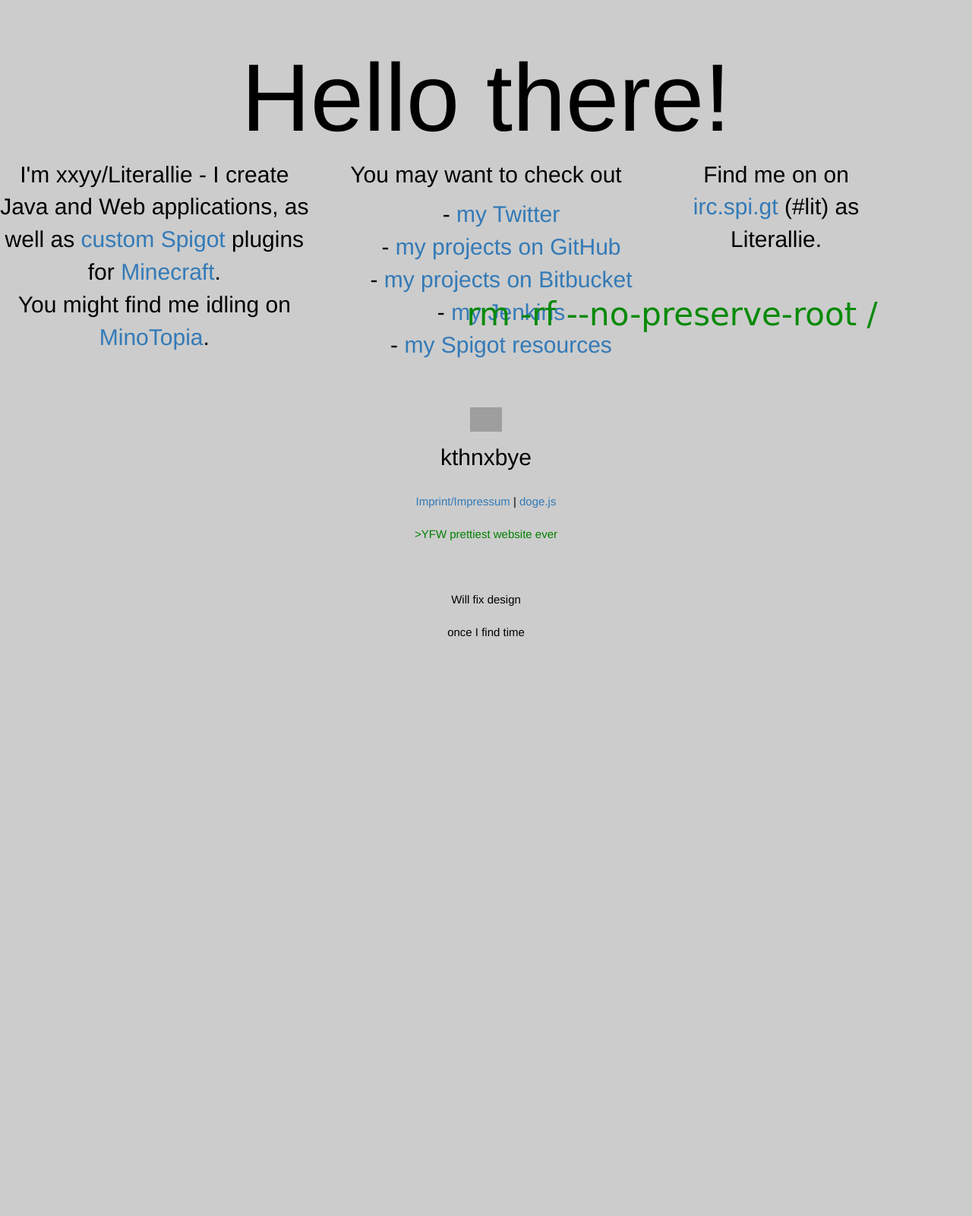
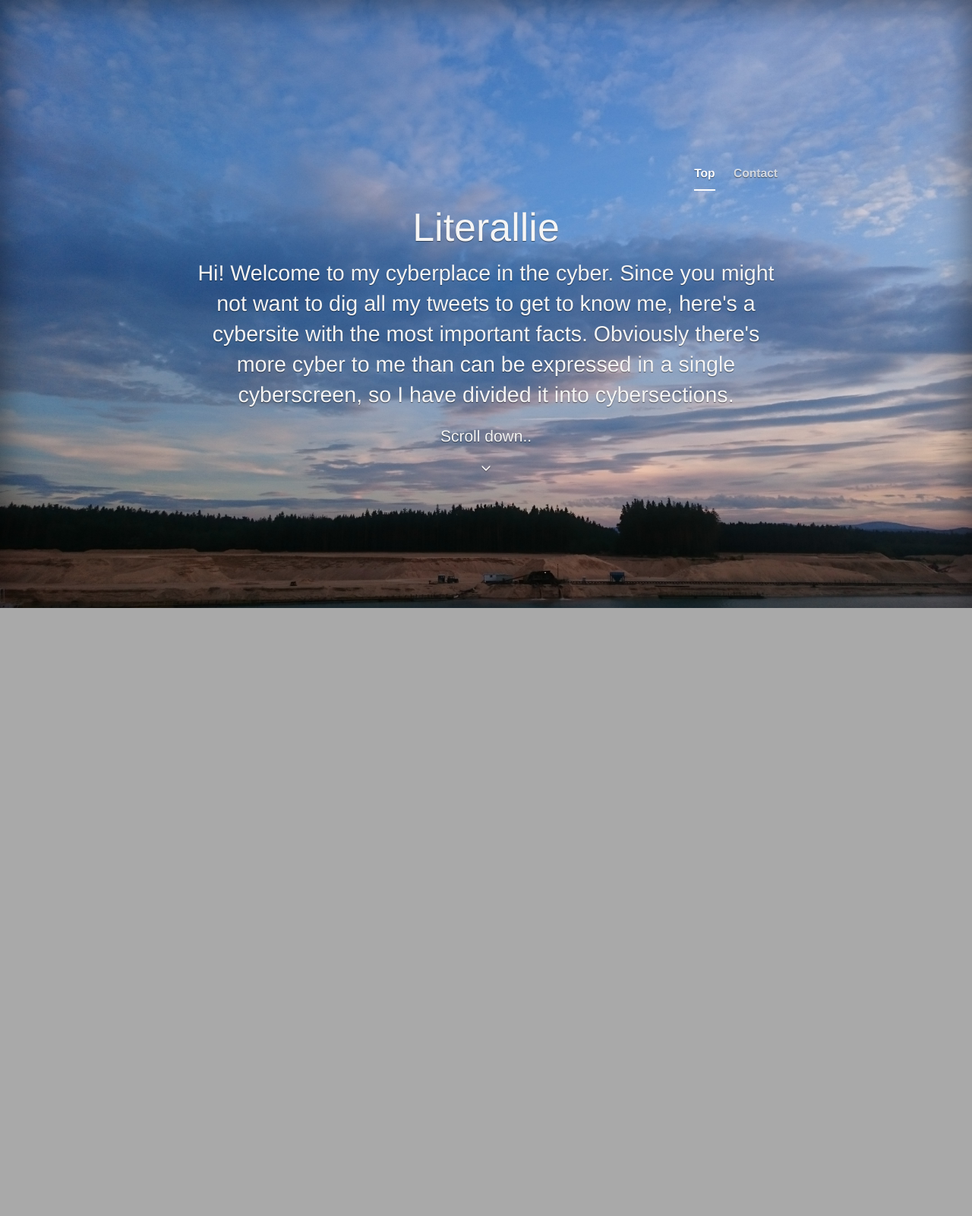
Before and after one commit to literalplus/literalplus.github.io, a PHP site: page / in a window 1280 px wide. Shown: the whole page at 76% size. Before the commit the page ends 838 px from the top, so only its background shows below. Run offline with PHP 8.4, Linux system fonts and the light colour scheme; some libraries are stand-ins or nearby versions; grey boxes are pictures that could not be loaded.

Commit message:
Design basic scrolling with single landing page

```diff
--- a/index.html
+++ b/index.html
@@ -1,56 +1,52 @@
 <!doctype html>
+<html>
 <head>
     <meta charset="UTF-8"/>
-    <title>xxyy's github link hub</title>
-    <link rel="stylesheet" href="https://maxcdn.bootstrapcdn.com/bootstrap/3.3.4/css/bootstrap.min.css">
+    <meta name="viewport" content="width=device-width, initial-scale=1, shrink-to-fit=no">
+    <meta http-equiv="x-ua-compatible" content="ie=edge">
+    <link rel="shortcut icon" href="wow.ico" type="image/x-icon">
+
+    <link rel="stylesheet"
+          href="https://maxcdn.bootstrapcdn.com/bootstrap/3.3.7/css/bootstrap.min.css"
+          integrity="sha384-BVYiiSIFeK1dGmJRAkycuHAHRg32OmUcww7on3RYdg4Va+PmSTsz/K68vbdEjh4u"
+          crossorigin="anonymous">
     <link rel="stylesheet" href="styles.css" type="text/css">
-    <link rel="shortcut icon" href="https://xxyy.nowak-at.net/inc/favicon.ico" type="image/x-icon">
+    <title>Literallie</title>
 </head>
-<body class="wow">
-    <div>
-        <h1>Hello there!</h1>
-        <div class="row">
-            <div class="col-md-4">
-                I'm xxyy/Literallie - I create Java and Web applications, as well as
-                <a href="https://www.spigotmc.org/resources/authors/xxyy98.2125/">custom</a>
-                <a href="http://spi.gt/">Spigot</a> plugins for
-                <a href="https://minecraft.net/">Minecraft</a>.<br />
-                You might find me idling on
-                <a href="https://minotopia.me" title="German Minecraft server">MinoTopia</a>.<br />
+<body>
+<div class="wrapper-for a-pic">
+    <a id="top"></a>
+    <div id="landing" class="inner-container">
+        <div class="inner-header clearfix">
+            <nav class="main-nav-wrapper">
+                <ul class="nav main-nav">
+                    <li class="active"><a href="#top">Top</a></li>
+                    <li><a href="#contactme">Contact</a></li>
+                </ul>
+            </nav>
         </div>
-            <div class="col-md-4">
-            <p>
-                You may want to check out
+        <div class="inner-content">
+            <h1>Literallie</h1>
+            <p class="lead">
+                Hi! Welcome to my cyberplace in the cyber.
+                <!--Since everybody is doing this cybersite thing, here's mine.-->
+                Since you might not want to dig all my tweets to get to know me, here's a cybersite
+                with the most important facts.
+                Obviously there's more cyber to me than can be expressed
+                in a single cyberscreen, so I have divided it into cybersections.
             </p>
-            <ul class="link-list">
-                <li><a href="https://twitter.com/_xxyy">my Twitter</a></li>
-                <li><a href="https://github.com/xxyy">my projects on GitHub</a></li>
-                <li><a href="https://bitbucket.org/xxyy">my projects on Bitbucket</a></li>
-                <li><a href="https://ci.l1t.li/">my Jenkins</a></li>
-                <li><a href="https://www.spigotmc.org/members/xxyy98.2125/#resources">my Spigot resources</a></li>
-            </ul>
         </div>
-            <div class="col-md-3">
-                Find me on on <a href="http://irc.spi.gt/iris/?channels=lit">irc.spi.gt</a> (#lit) as Literallie.
+        <div class="inner-footer">
+            <p class="lead">
+                Scroll down..
+            </p>
+            <p class="glyphicon glyphicon-menu-down"></p>
         </div>
     </div>
-        <br />
-        <p>
-            <a href="https://stallman.org/facebook.html">
-                <img src="https://stallman.org/no-facebook-200x64.png" style="height: 32px;" alt="You won't find me on Facebook; Click this to see why." />
-            </a>
-        </p>
-        <p>
-            kthnxbye
-        </p>
-        <p>
-            <span class="small"> <a href="http://xxyy.nowak-at.net/impressum.php">Imprint/Impressum</a> | <a href="http://github.com/xxyy/doge.js">doge.js</a><br />
-                <span class="green">&gt;YFW prettiest website ever</span><br /><br />
-                Will fix design <br />
-                once I find time
-                <!--Tip me some <abbr title="Dogecoins. dae internetz culture???">Đ</abbr> if you want: <code>DUAt8tAa4MFgEPqiJNVd16KAsMdBTxC9uW</code>-->
-            </span>
-        </p>
+</div>
+<div class="wrapper-for an-intermediate">
+    <a id="code"></a>
+
 </div>
 
 <!-- such load time improve -->
--- a/styles.css
+++ b/styles.css
@@ -1,38 +1,107 @@
-body{
-    padding-top: 40px;
-    text-align: center;
-    /*font-family: Helvetica Neue, Calibri, Tahoma;*/
-    background-color: #cccccc;
-    font-size: 3em;
-    color: #000000;
+:root, body {
+    height: 100%;
 }
 
-h1{
-    font-size: 4.2em;
+body {
+    text-shadow: 0 .05rem .1rem rgba(0, 0, 0, .5);
+    font-size: 130%;
 }
 
-.doge {
-    position: absolute;
-    font-family: "Comic Sans MS", TSCu_Comic;
-    font-size: 42px;
+.wrapper-for {
+    min-height: 100%;
+    width: 100%;
+    height: 100%;
+    display: table; /* this is fine.gif */
 }
 
-.small{
-    font-size: 0.5em;
+.an-intermediate {
+    background-color: darkgrey;
 }
 
-.green{
-    color: green;
+.inner-container {
+    box-shadow: inset 0 0 5rem rgba(0, 0, 0, .5);
+    display: table-cell;
+    vertical-align: middle;
+    background-size: cover;
 }
 
-.link-list {
-    list-style-type: none;
+.inner-content, .inner-footer, .inner-header {
+    margin: auto;
+    text-align: center;
 }
 
-.link-list li:before {
-    content: "- ";
+.inner-content p {
+    font-size: 200%;
 }
 
-a:hover{
-    text-decoration: none;
+.inner-content .lead {
+    font-size: 220%;
 }
+
+.inner-content h1 {
+    font-size: 400%;
+}
+
+#landing {
+    background-image: url('pics/landing.jpg');
+    color: whitesmoke;
+}
+
+.main-nav-wrapper {
+    margin-top: 5%;
+}
+
+.main-nav {
+    float: right;
+    font-size: 120%;
+}
+
+.main-nav > li {
+    display: inline-block;
+}
+
+.main-nav > li + li {
+    margin-left: 20px;
+}
+
+.main-nav > li > a {
+    padding-left: 0;
+    padding-right: 0;
+    font-weight: bold;
+    color: #fff;
+    color: rgba(255,255,255,.75);
+    border-bottom: 2px solid transparent;
+}
+
+.main-nav > li > a:hover,
+.main-nav > li > a:focus {
+    background-color: transparent;
+    border-bottom-color: #a9a9a9;
+    border-bottom-color: rgba(255,255,255,.25);
+}
+
+.main-nav > li.active > a {
+    color: white;
+    border-bottom-color: white;
+}
+
+@media (min-width: 768px) {
+    /* Keep content a little less wide on wider screens to make it seem roomier */
+    .inner-content, .inner-footer, .inner-header {
+        width: 60%;
+    }
+
+    .inner-footer, .inner-header {
+        position: relative;
+        margin-left: 20%;
+        margin-right: 20%;
+    }
+
+    .inner-footer {
+        bottom: 0;
+    }
+
+    .inner-header {
+        top: 0;
+    }
+}
```
Also changed, not shown: pics/landing.jpg (added), wow.ico (added). Lines whose indentation alone changed are shown as unchanged.
